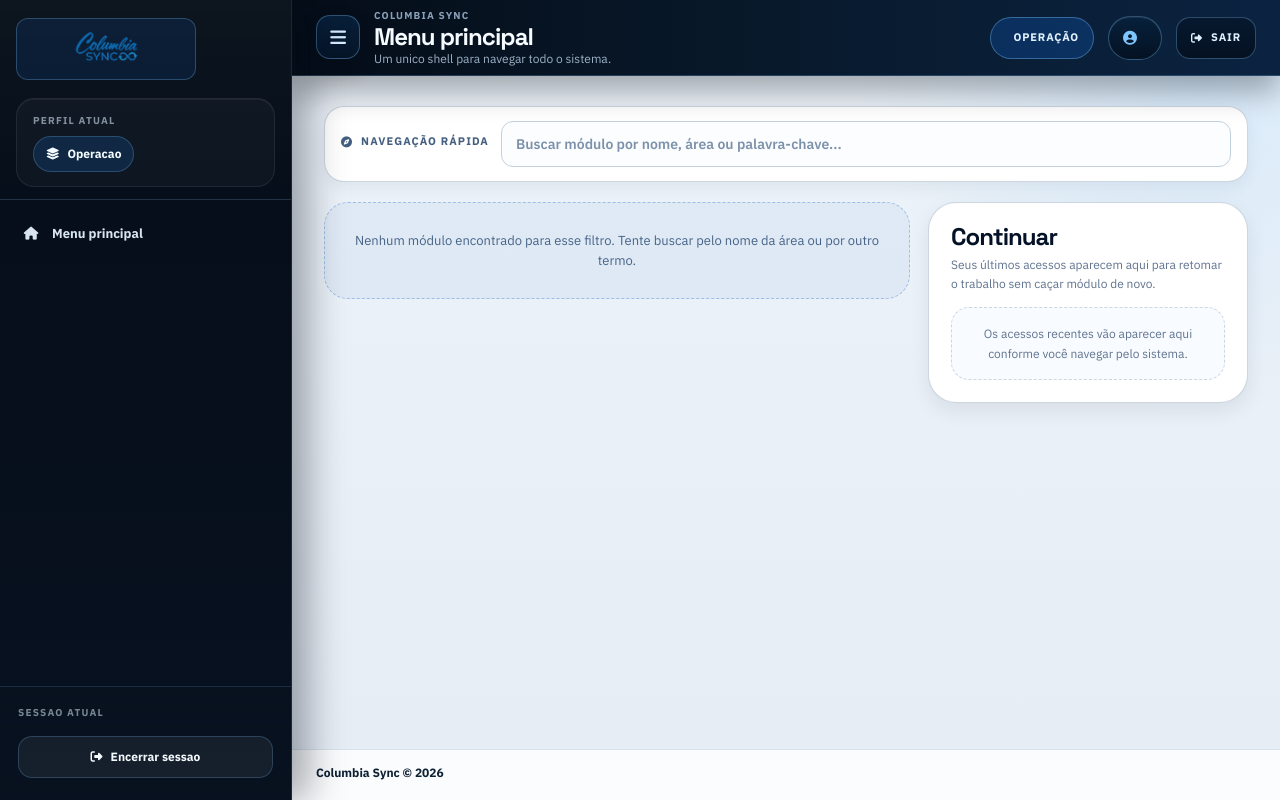
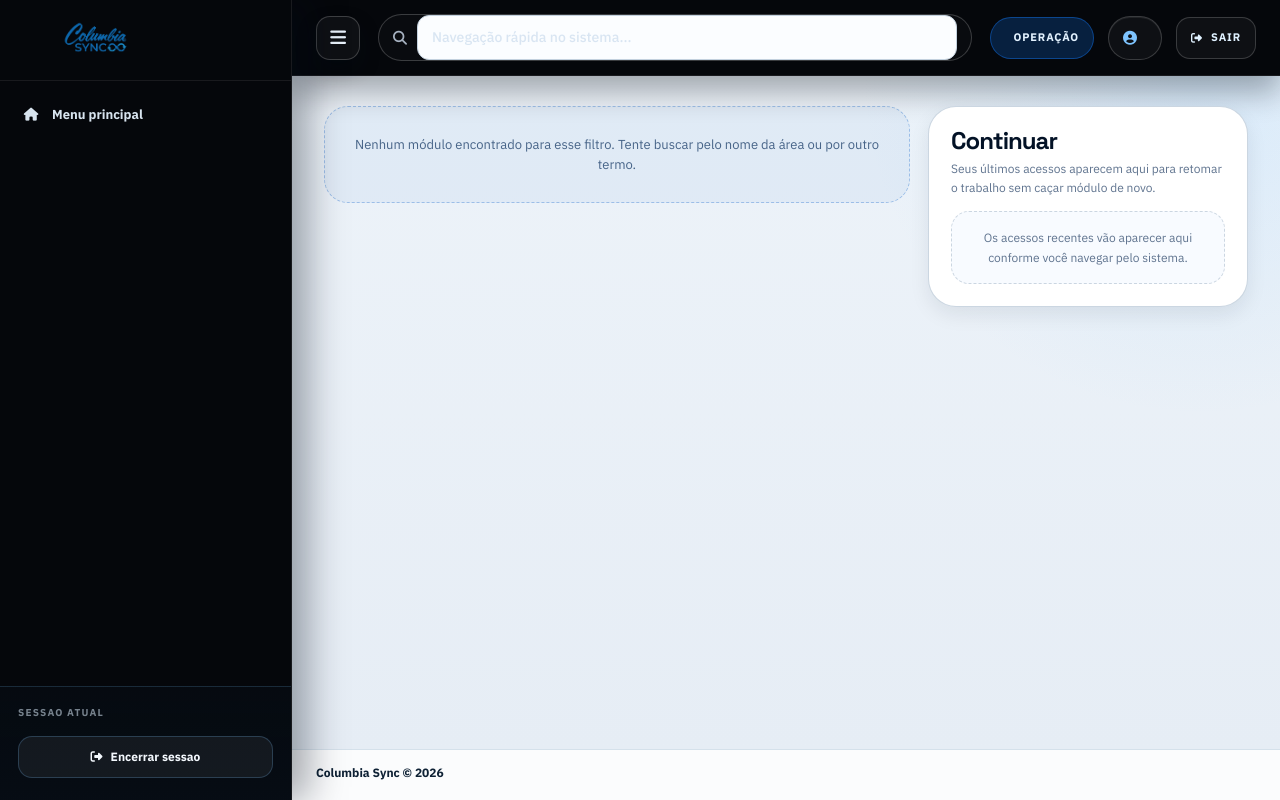
Before and after one commit to felipefazevedo24/conferencia_system, a Flask app: template templates/menu_principal.html in a window 1280 px wide. Run offline with Flask 3, Linux system fonts and the light colour scheme; the template is opened without the code that fills it, so the values that code supplies are empty; some libraries are stand-ins or nearby versions.

Commit message:
Ajusta shell para estilo TruckPag com header preta e navegação superior

```diff
--- a/static/css/ui_erp.css
+++ b/static/css/ui_erp.css
@@ -138,8 +138,8 @@
     min-width: var(--sidebar-width);
     display: flex;
     flex-direction: column;
-    background: linear-gradient(180deg, #050d18 0%, #081120 100%);
-    border-right: 1px solid rgba(126, 196, 255, 0.14);
+    background: #05070b;
+    border-right: 1px solid rgba(255, 255, 255, 0.08);
     box-shadow: 16px 0 36px rgba(3, 12, 24, 0.36);
     transition: transform 0.22s ease, width 0.22s ease, min-width 0.22s ease;
     overflow: hidden;
@@ -153,18 +153,18 @@
 
 .sidebar-heading {
     padding: 18px 16px 12px;
-    border-bottom: 1px solid rgba(126, 196, 255, 0.16);
-    background: linear-gradient(180deg, rgba(255,255,255,0.03) 0%, rgba(255,255,255,0.00) 100%);
+    border-bottom: 1px solid rgba(255, 255, 255, 0.08);
+    background: transparent;
 }
 
 .sidebar-brand {
     display: inline-flex;
     align-items: center;
     gap: 0;
-    padding: 8px 10px;
-    border-radius: 12px;
-    background: rgba(15, 98, 201, 0.14);
-    border: 1px solid rgba(126, 196, 255, 0.28);
+    padding: 0;
+    border-radius: 0;
+    background: transparent;
+    border: 0;
     text-decoration: none;
 }
 
@@ -533,8 +533,8 @@
     gap: 18px;
     min-height: 76px;
     padding: 0 24px;
-    border-bottom: 1px solid rgba(126, 196, 255, 0.24);
-    background: linear-gradient(90deg, #050d18 0%, #08192b 48%, #0b2341 100%);
+    border-bottom: 1px solid rgba(255, 255, 255, 0.08);
+    background: #05070b;
     backdrop-filter: blur(16px);
     box-shadow: 0 16px 30px rgba(2, 10, 20, 0.32);
 }
@@ -547,13 +547,47 @@
     min-width: 0;
 }
 
+.top-nav-center {
+    flex: 1;
+    min-width: 220px;
+    max-width: 780px;
+    display: inline-flex;
+    align-items: center;
+    gap: 10px;
+    min-height: 44px;
+    border-radius: 999px;
+    border: 1px solid rgba(255, 255, 255, 0.2);
+    background: rgba(255, 255, 255, 0.02);
+    padding: 0 14px;
+}
+
+.top-nav-center i {
+    color: rgba(212, 226, 243, 0.78);
+    font-size: 14px;
+}
+
+.top-nav-center input {
+    flex: 1;
+    min-width: 0;
+    border: none;
+    outline: none;
+    background: transparent;
+    color: #f5f9ff;
+    font-size: 14px;
+    font-weight: 500;
+}
+
+.top-nav-center input::placeholder {
+    color: rgba(195, 214, 234, 0.62);
+}
+
 #menu-toggle {
     width: 44px;
     height: 44px;
-    border: 1px solid rgba(126, 196, 255, 0.35);
+    border: 1px solid rgba(255, 255, 255, 0.2);
     border-radius: 14px;
-    background: linear-gradient(180deg, rgba(8, 33, 60, 0.95) 0%, rgba(6, 22, 40, 0.95) 100%);
-    color: #d7ebff;
+    background: rgba(255, 255, 255, 0.04);
+    color: #e8f1fb;
     font-size: 18px;
     cursor: pointer;
     box-shadow: 0 10px 20px rgba(3, 12, 24, 0.3);
@@ -1112,7 +1146,7 @@
     gap: 8px;
     min-height: 42px;
     padding: 0 14px;
-    border: 1px solid rgba(126, 196, 255, 0.38);
+    border: 1px solid rgba(15, 98, 201, 0.58);
     border-radius: 999px;
     background: rgba(15, 98, 201, 0.28);
     color: #e3f2ff;
@@ -1130,8 +1164,8 @@
     min-height: 44px;
     padding: 0 14px;
     border-radius: 999px;
-    background: linear-gradient(180deg, rgba(8, 33, 60, 0.95) 0%, rgba(4, 18, 33, 0.95) 100%);
-    border: 1px solid rgba(126, 196, 255, 0.34);
+    background: rgba(255, 255, 255, 0.04);
+    border: 1px solid rgba(255, 255, 255, 0.18);
     color: #f0f8ff;
     font-weight: 700;
     box-shadow: inset 0 1px 0 rgba(255,255,255,0.08);
@@ -1150,8 +1184,8 @@
     min-height: 42px;
     padding: 0 14px;
     border-radius: 14px;
-    border: 1px solid rgba(126, 196, 255, 0.32);
-    background: linear-gradient(180deg, rgba(7, 25, 46, 0.95) 0%, rgba(4, 17, 32, 0.95) 100%);
+    border: 1px solid rgba(255, 255, 255, 0.18);
+    background: rgba(255, 255, 255, 0.04);
     color: #dff1ff;
     font-size: 11px;
     font-weight: 800;
@@ -1162,8 +1196,8 @@
 }
 
 .btn-logout:hover {
-    background: linear-gradient(180deg, rgba(11, 37, 68, 0.95) 0%, rgba(6, 23, 43, 0.95) 100%);
-    border-color: rgba(126, 196, 255, 0.48);
+    background: rgba(15, 98, 201, 0.2);
+    border-color: rgba(15, 98, 201, 0.62);
     transform: translateY(-1px);
     color: #ffffff;
 }
@@ -1328,6 +1362,10 @@
         display: none;
     }
 
+    .top-nav-center {
+        max-width: none;
+    }
+
     .content-body {
         padding-top: 18px;
     }
@@ -1344,6 +1382,11 @@
     .nav-right {
         width: 100%;
         justify-content: space-between;
+    }
+
+    .top-nav-center {
+        order: 3;
+        width: 100%;
     }
 
     .user-profile span {
--- a/templates/base.html
+++ b/templates/base.html
@@ -37,13 +37,6 @@
             <a href="/" class="sidebar-brand">
                 <div class="brand-logo-mask"></div>
             </a>
-            <div class="sidebar-context">
-                <div class="sidebar-context-label">Perfil atual</div>
-                <div class="sidebar-context-role">
-                    <i class="fas fa-layer-group"></i>
-                    <span>{{ "Controladoria" if session.get("role") == "Financeiro" else session.get("role", "Operacao") }}</span>
-                </div>
-            </div>
         </div>
 
         <div class="sidebar-scroll">
@@ -241,11 +234,10 @@
         <nav class="top-nav">
             <div class="nav-left">
                 <button id="menu-toggle" type="button" aria-label="Alternar menu"><i class="fas fa-bars"></i></button>
-                <div class="top-route">
-                    <span>Columbia Sync</span>
-                    <strong>{% block shell_title %}Painel{% endblock %}</strong>
-                    <small>{% block shell_subtitle %}Um unico shell para navegar todo o sistema.{% endblock %}</small>
-                </div>
+            </div>
+            <div class="top-nav-center">
+                <i class="fas fa-search"></i>
+                <input id="shell-nav-search" type="text" placeholder="Navegação rápida no sistema...">
             </div>
             <div class="nav-right">
                 <div class="top-status-pill"><i class="fas fa-sparkles"></i><span>{{ "Controladoria" if session.get("role") == "Financeiro" else session.get("role", "Operação") }}</span></div>
--- a/templates/menu_principal.html
+++ b/templates/menu_principal.html
@@ -40,54 +40,6 @@
         border: 1px solid var(--home-border);
         background: var(--home-card-bg);
         box-shadow: var(--home-shadow);
-    }
-
-    .home-command {
-        display: flex;
-        align-items: center;
-        gap: 12px;
-        flex-wrap: wrap;
-        padding: 14px 16px;
-        border-radius: 20px;
-        border: 1px solid var(--home-border);
-        background: #ffffff;
-        box-shadow: 0 6px 16px rgba(12, 26, 43, 0.06);
-    }
-
-    .home-command-label {
-        display: inline-flex;
-        align-items: center;
-        gap: 8px;
-        color: #445e7f;
-        font-size: 11px;
-        font-weight: 800;
-        letter-spacing: 0.1em;
-        text-transform: uppercase;
-    }
-
-    .home-command-search {
-        flex: 1;
-        min-width: 240px;
-        min-height: 46px;
-        border-radius: 13px;
-        border: 1px solid rgba(195, 208, 222, 0.95);
-        padding: 0 14px;
-        background: #f8fbff;
-        color: #122842;
-        font-size: 13px;
-        font-weight: 600;
-        transition: border-color 0.18s ease, box-shadow 0.18s ease, background-color 0.18s ease;
-    }
-
-    .home-command-search::placeholder {
-        color: #7d92aa;
-    }
-
-    .home-command-search:focus {
-        outline: none;
-        border-color: rgba(15, 98, 201, 0.42);
-        box-shadow: 0 0 0 3px rgba(15, 98, 201, 0.16);
-        background: #ffffff;
     }
 
     .home-hero-panel,
@@ -632,10 +584,6 @@
             grid-template-columns: 1fr;
         }
 
-        .home-command {
-            align-items: stretch;
-        }
-
         .recent-shell {
             position: static;
         }
@@ -655,11 +603,6 @@
             border-radius: 24px;
         }
 
-        .home-command-search {
-            width: 100%;
-            min-width: 0;
-        }
-
         .section-head,
         .module-foot {
             display: grid;
@@ -672,11 +615,6 @@
 {% block content %}
 <div class="main-content">
     <section class="home-shell">
-        <section class="home-command">
-            <label for="home-module-search" class="home-command-label"><i class="fas fa-compass"></i> Navegação rápida</label>
-            <input id="home-module-search" class="home-command-search" type="text" placeholder="Buscar módulo por nome, área ou palavra-chave...">
-        </section>
-
         <section class="home-main">
             <div class="sections-stack">
                 <div id="home-empty-state" class="home-empty">
@@ -744,7 +682,7 @@
 {% block extra_js %}
 <script>
     (function () {
-        const searchInput = document.getElementById("home-module-search");
+        const searchInput = document.getElementById("shell-nav-search");
         const cards = Array.from(document.querySelectorAll(".home-module-card"));
         const sections = Array.from(document.querySelectorAll(".home-section"));
         const emptyState = document.getElementById("home-empty-state");
```
